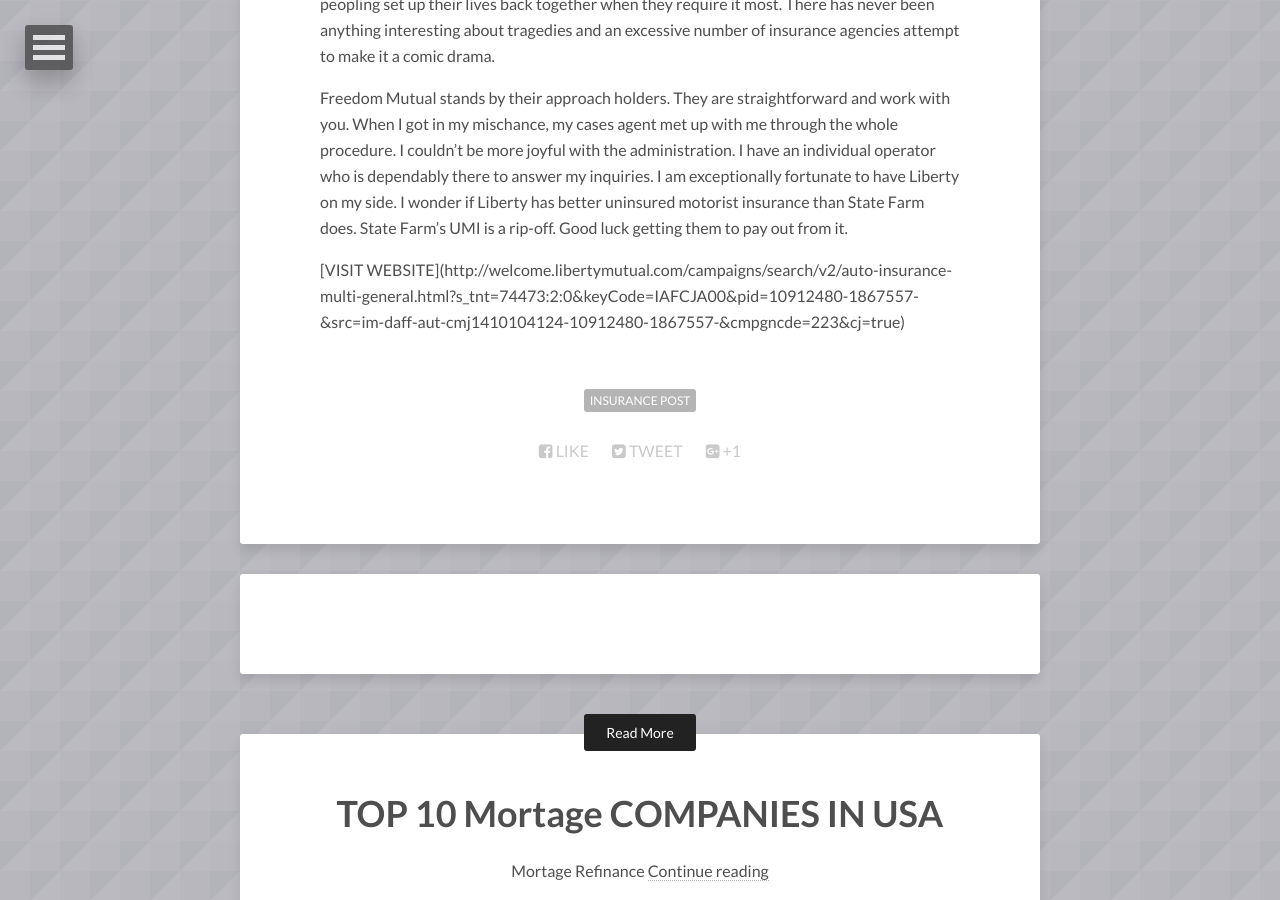
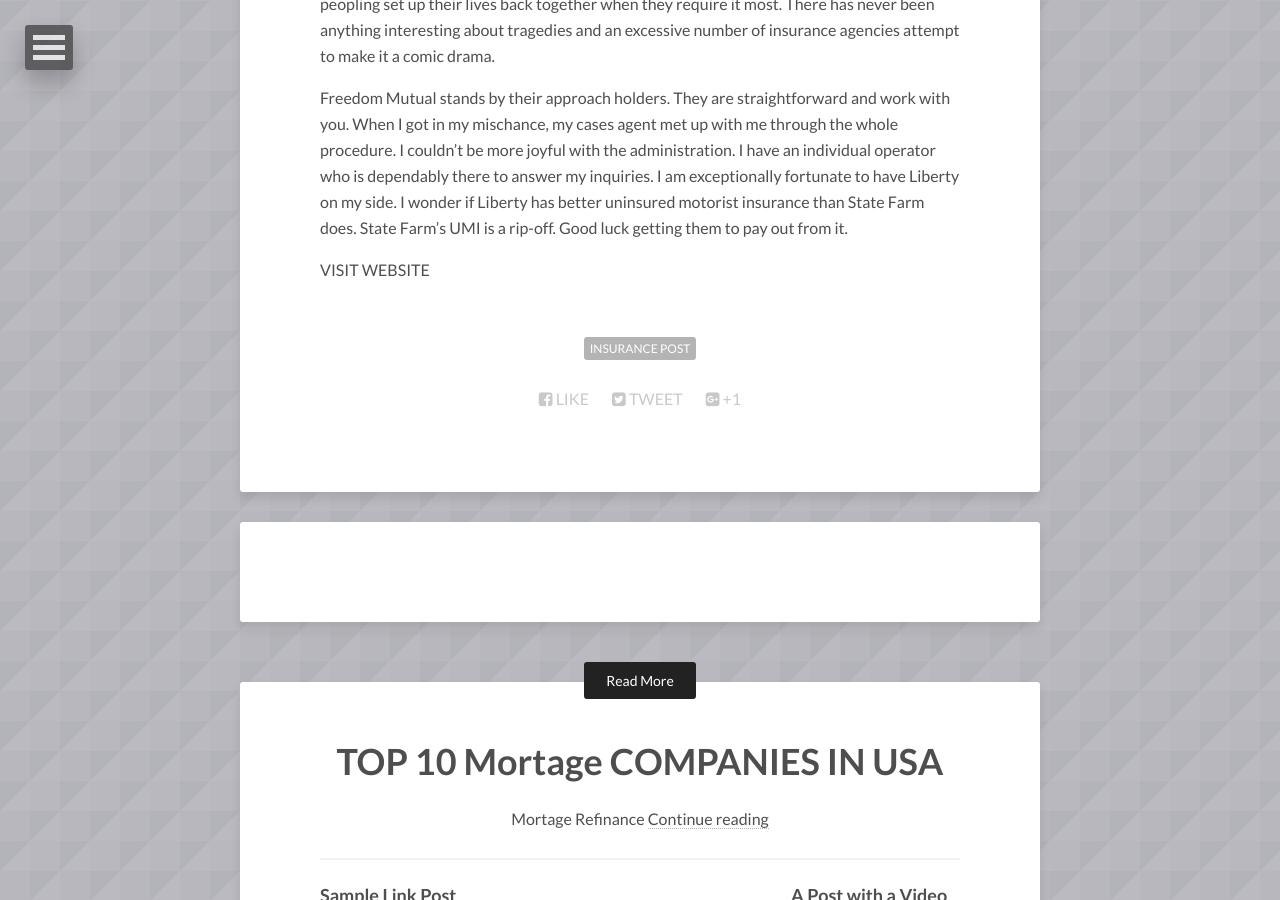
Before and after one commit to vivek1karna/topten, a Jekyll site: the page built from _posts/2013-10-26-background-image.md, in a window 1280 px wide and 900 px high, scrolled down 629 px. Built offline with Jekyll 4.4.1, drawn with Linux system fonts in a browser that asks for light colours; nearby versions of some CDN libraries; comment, search, counter and statistics services are not loaded; some of the changed lines change nothing that is shown.

Commit message:
Update 2013-10-26-background-image.md

```diff
--- a/_posts/2013-10-26-background-image.md
+++ b/_posts/2013-10-26-background-image.md
@@ -12,4 +12,4 @@
 
 Freedom Mutual stands by their approach holders. They are straightforward and work with you. When I got in my mischance, my cases agent met up with me through the whole procedure. I couldn't be more joyful with the administration. I have an individual operator who is dependably there to answer my inquiries. I am exceptionally fortunate to have Liberty on my side. I wonder if Liberty has better uninsured motorist insurance than State Farm does. State Farm's UMI is a rip-off. Good luck getting them to pay out from it.
 
-<md-button>[VISIT WEBSITE](http://welcome.libertymutual.com/campaigns/search/v2/auto-insurance-multi-general.html?s_tnt=74473:2:0&keyCode=IAFCJA00&pid=10912480-1867557-&src=im-daff-aut-cmj1410104124-10912480-1867557-&cmpgncde=223&cj=true)</md-button>
+<md-button>VISIT WEBSITE</md-button>
```
